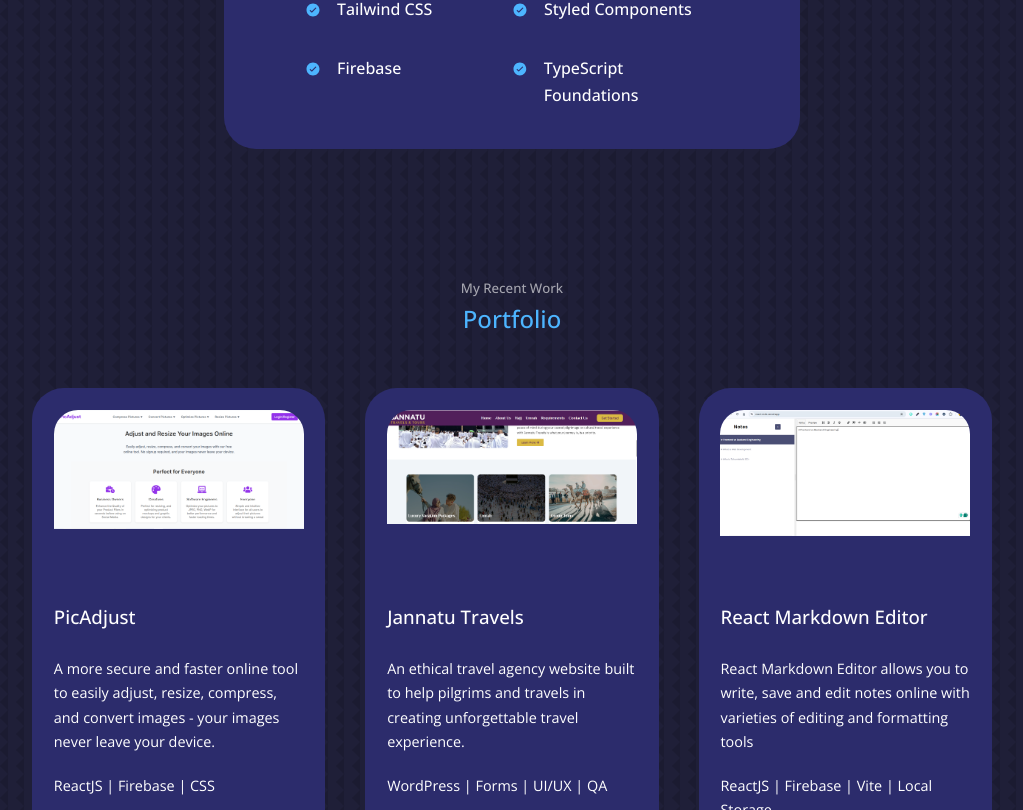
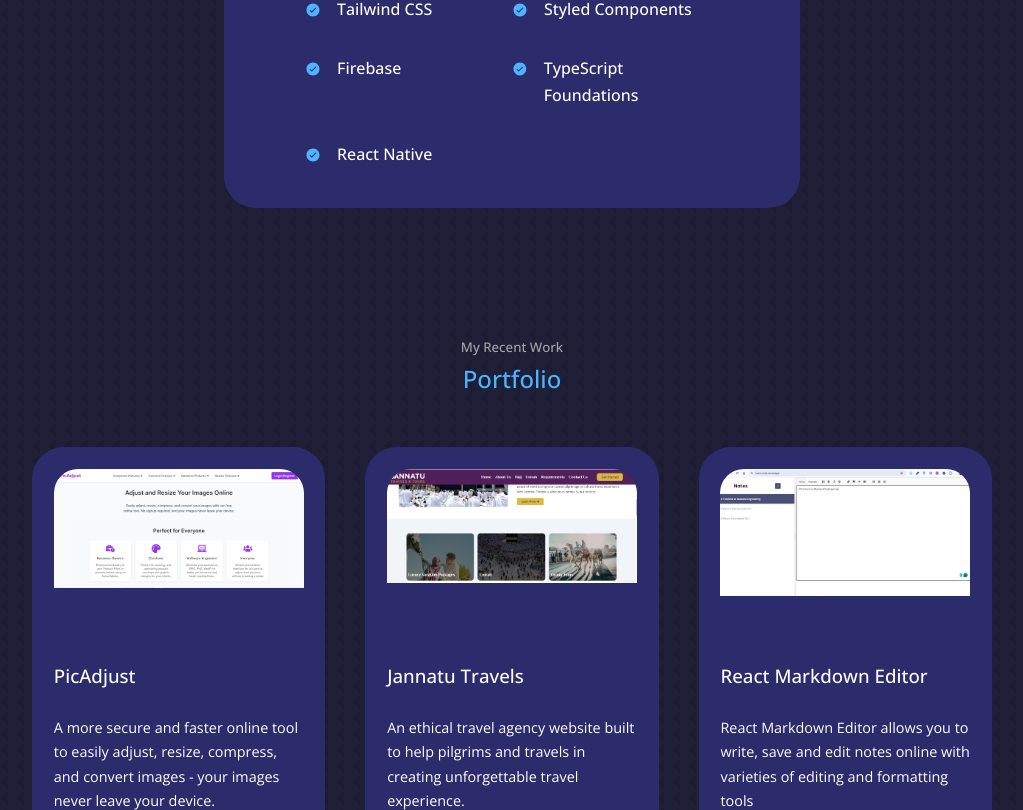
Before and after one commit to tuhamworld/Website-v3-docker, a React (Vite) app: page / in a window 1280 px wide. Shown: the part 1850-2660 px from the top of the page, without its empty margins (128-1151 px from the left). Built offline with nearby package versions, Linux system fonts and the light colour scheme.

Commit message:
chore: update portfolio

```diff
--- a/src/components/data/portfolio.jsx
+++ b/src/components/data/portfolio.jsx
@@ -19,6 +19,8 @@ import AirBnbWebsite from "../../assets/images/jpgs/airbnb-features-integration-
 import PicAdjust from "../../assets/images/pngs/picadjust.png";
 import JannatuTravels from "../../assets/images/pngs/jannatutravels.png";
 import Pluttr from "../../assets/images/pngs/pluttr.png";
+import LogPressApp from "../../assets/images/pngs/LogPress-WordPress Companion App.png";
+import TuhamMovieApp from "../../assets/images/pngs/Tuham-Movie-App.jpg";
 
 const data = [
   {
@@ -149,6 +151,24 @@ const data = [
     technologies: "WordPress | SEO | Elementor | HTML5 ",
     link: "https://biizgloserv.com.ng/",
   },
+  {
+    id: 13,
+    title: "LogPress - WordPress Mobile App",
+    img: LogPressApp,
+    description:
+      "LogPress is a lightweight companion app that helps you stay connected to your WordPress website. With quick access to your dashboard, live site, and video learning resources, LogPress makes managing your site simple and seamless on mobile.",
+    technologies: "React Native | Firebase | Mobile App |  ",
+    link: "https://tuhamworld.com/logpress-app-wordpress-companion/",
+  },
+  {
+    id: 14,
+    title: "Tuham Movie App",
+    img: TuhamMovieApp,
+    description:
+      "MovieTuhApp lets you explore the latest movies, track trending titles, and dive deep into detailed movie insights including budget, revenue, and user ratings. Whether you’re a casual viewer or a movie enthusiast, this app brings everything you need right to your fingertips.",
+    technologies: "React Native | Appwrite | Mobile App |  ",
+    link: "https://tuhamplay.vercel.app/app/CiPOJu5ybAvvVLjYT7h5",
+  },
 ];
 
 export default data;
--- a/src/components/organisms/Experience/index.jsx
+++ b/src/components/organisms/Experience/index.jsx
@@ -112,6 +112,11 @@ const Experience = () => {
                 <IoIosCheckmarkCircle className="experience__details-icon" />
                 <h4>TypeScript Foundations</h4>
               </article>
+
+              <article className="experience__details">
+                <IoIosCheckmarkCircle className="experience__details-icon" />
+                <h4>React Native</h4>
+              </article>
             </div>
           </div>
         </div>
```
Also changed, not shown: src/assets/images/pngs/LogPress-WordPress Companion App.png (added), src/assets/images/pngs/Tuham-Movie-App.jpg (added).
